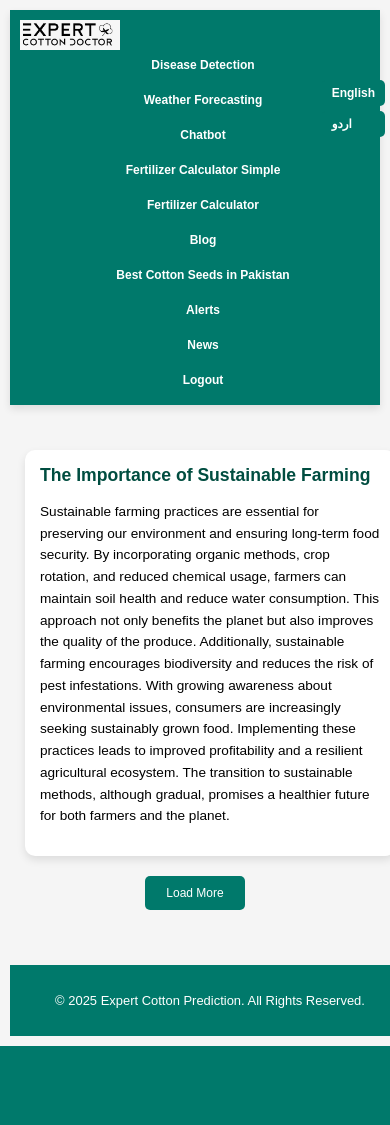
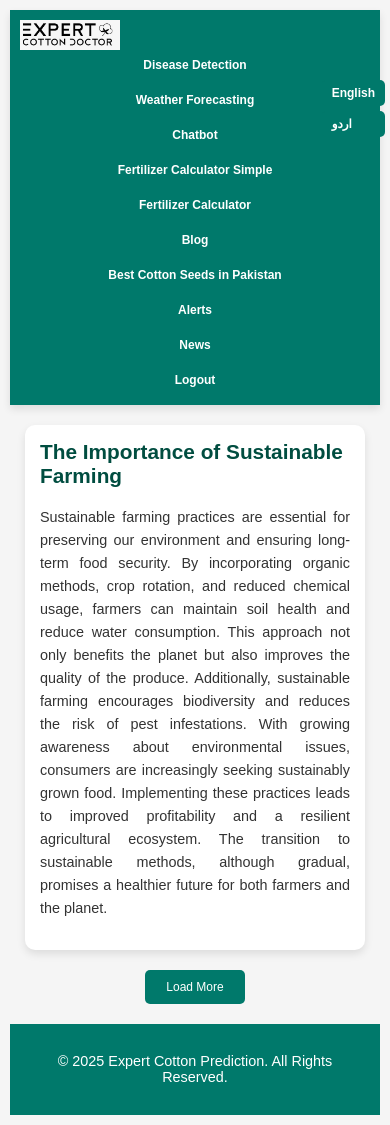
Before and after one commit to SibghaBhatti/cotton-disease-web-app, a Flask app: template templates/blog.html in a window 390 px wide. Before the commit the page ends 1046 px from the top, so only its background shows below. Run offline with Flask 3, Linux system fonts and the light colour scheme; the template is opened without the code that fills it, so the values that code supplies are empty.

Commit message:
Update blog.html

```diff
--- a/templates/blog.html
+++ b/templates/blog.html
@@ -5,62 +5,35 @@
     <meta name="viewport" content="width=device-width, initial-scale=1.0" />
     <title>{{ _('Blog') }}</title>
     <style>
+      /* Global Reset */
+      * {
+        box-sizing: border-box;
+      }
+
       html,
       body {
         max-width: 100%;
         overflow-x: hidden;
+        margin: 0;
+        padding: 0;
       }
-      div#post-list {
-    width: 195%;
+
+      body {
+        font-family: Arial, sans-serif;
+        background-color: #f5f5f5;
       }
+
       a {
         color: #00796b;
         text-decoration: none;
         font-weight: bold;
-        padding: 10px 15px;
-        border-radius: 5px;
-        transition: background-color 0.3s, color 0.3s;
+        transition: color 0.3s;
       }
 
       a:hover {
-        background-color: #004d40;
-        color: #ffffff;
-      }
-      body {
-        font-family: Arial, sans-serif;
-        margin: 0;
-        padding: 0;
-        background-color: #f5f5f5;
-      }
-      .heading {
-        text-align: center;
-        padding: 20px;
-      }
-      .blog-posts {
-        padding: 20px;
-        text-align: center;
-      }
-      .title {
-        color: #00796b;
-        font-size: 2.5em;
-      }
-      .post-list {
-        display: flex;
-        flex-wrap: wrap;
-        justify-content: center;
-      }
-      .post {
-        background-color: #fff;
-        border-radius: 10px;
-        box-shadow: 0 4px 8px rgba(0, 0, 0, 0.1);
-        padding: 20px;
-        margin: 10px;
-        width: 300px;
-        text-align: left;
-      }
-      .post h2 {
         color: #004d40;
       }
+
       /* Navigation Styles */
       nav {
         background-color: #00796b;
@@ -71,7 +44,6 @@
         align-items: center;
         box-shadow: 0 4px 8px rgba(0, 0, 0, 0.1);
         width: 100%;
-        box-sizing: border-box;
       }
 
       nav .logo {
@@ -94,6 +66,7 @@
         color: white;
         text-decoration: none;
         font-size: 13px;
+        padding: 10px;
       }
 
       nav .links a:hover {
@@ -123,6 +96,55 @@
         color: #ffffff;
       }
 
+      /* Blog Container */
+      .blog-container {
+        max-width: 800px;
+        margin: 20px auto;
+        padding: 0 20px;
+      }
+
+      #post-list {
+        width: 100%;
+      }
+
+      .post {
+        background: #fff;
+        padding: 20px;
+        margin-bottom: 20px;
+        border-radius: 10px;
+        box-shadow: 0 4px 8px rgba(0, 0, 0, 0.1);
+      }
+
+      .post h2 {
+        color: #004d40;
+        margin-top: 0;
+        font-size: 1.8em;
+        text-align: left;
+      }
+
+      .post p {
+        line-height: 1.6;
+        color: #333;
+        text-align: justify;
+      }
+
+      #load-more {
+        display: block;
+        width: 150px;
+        margin: 20px auto;
+        background-color: #00796b;
+        color: #fff;
+        border: none;
+        padding: 10px;
+        border-radius: 5px;
+        cursor: pointer;
+        font-size: 16px;
+      }
+
+      #load-more:hover {
+        background-color: #004d40;
+      }
+
       /* Footer */
       footer {
         background-color: #00796b;
@@ -142,63 +164,79 @@
       footer a:hover {
         text-decoration: underline;
       }
+
+      /* Responsive Design */
+      @media (max-width: 768px) {
         body {
-      font-family: Arial, sans-serif;
-      background-color: #f5f5f5;
-      margin: 0;
-      padding: 0;
-    }
-    .blog-container {
-      max-width: 600px;
-      margin: 20px auto;
-      padding: 0 10px;
-    }
-    .post {
-      background: #fff;
-      padding: 20px;
-      margin-bottom: 20px;
-      width: 50%;
-      border-radius: 10px;
-      box-shadow: 0 4px 8px rgba(0,0,0,0.1);
-    }
-    .post h2 {
-      color: #004d40;
-      margin-top: 0;
-    }
-    .post p {
-      line-height: 1.6;
-    }
-    #load-more {
-      display: block;
-      width: 150px;
-      margin: 20px auto;
-      background-color: #00796b;
-      color: #fff;
-      border: none;
           padding: 10px;
-      border-radius: 5px;
-      cursor: pointer;
-      font-size: 16px;
-    }
-    #load-more:hover {
-      background-color: #004d40;
-    }
-      /* Fix post-list width and add responsive styles */
-#post-list {
-  width: 100% !important; /* Override the 195% width */
         }
 
-@media (max-width: 768px) {
         .blog-container {
-    padding: 15px;
+          max-width: 100%;
+          padding: 0 15px;
         }
 
         .post {
-    width: 100%;
-    margin: 10px 0;
           padding: 15px;
+          margin-bottom: 15px;
         }
 
+        .post h2 {
+          font-size: 1.5em;
+        }
+
+        .post p {
+          font-size: 0.95em;
+        }
+
+        #load-more {
+          width: 120px;
+          font-size: 14px;
+        }
+
+        nav {
+          flex-direction: column;
+          align-items: flex-start;
+          padding: 10px;
+        }
+
+        nav .logo img {
+          width: 120px;
+        }
+
+        nav .links {
+          flex-direction: column;
+          width: 100%;
+          gap: 5px;
+        }
+
+        nav .links a {
+          display: block;
+          padding: 10px;
+          font-size: 14px;
+          width: 100%;
+          text-align: center;
+        }
+
+        .language-selection {
+          top: 80px;
+          right: 5px;
+          flex-direction: column;
+          gap: 5px;
+        }
+
+        .language-selection a {
+          padding: 8px 12px;
+          font-size: 14px;
+        }
+
+        footer {
+          padding: 15px;
+          font-size: 0.9em;
+        }
+      }
+
+      @media (max-width: 480px) {
         .post h2 {
           font-size: 1.3em;
         }
@@ -208,126 +246,22 @@
         }
 
         #load-more {
-    width: 120px;
-    font-size: 14px;
-  }
-}
-
-@media (max-width: 480px) {
-  .post h2 {
-    font-size: 1.1em;
-  }
-
-  .post p {
-    font-size: 0.85em;
-  }
-
-  #load-more {
           width: 100px;
           font-size: 12px;
         }
-}
-      @media (max-width: 768px) {
-    body {
-      padding: 10px;
-    }
-    nav {
-      flex-direction: column;
-      align-items: flex-start;
-      padding: 10px;
-    }
-    nav .logo img {
-      width: 120px;
-    }
-    nav .links {
-      flex-direction: column;
-      width: 100%;
-      gap: 5px;
-    }
-    nav .links a {
-      display: block;
-      padding: 10px;
-      font-size: 14px;
-      width: 100%;
-      text-align: center;
-    }
-    .container,
-    .main-content {
-      width: 95%;
-      padding: 20px;
-      margin: 10px auto;
-    }
-    h1 {
-      font-size: 1.8em;
-    }
-    p,
-    li,
-    label {
-      font-size: 1em;
-    }
-    .language-selection {
-      top: 80px;
-      right: 5px;
-      flex-direction: column;
-      gap: 5px;
-    }
-    .language-selection a {
-      padding: 8px 12px;
-      font-size: 14px;
-    }
-    footer {
-      padding: 15px;
-      font-size: 0.9em;
-    }
-    footer a {
-      margin: 5px;
-      font-size: 0.9em;
-    }
-    form input[type="text"],
-    form input[type="number"],
-    form input[type="email"],
-    form input[type="password"],
-    form select,
-    form button,
-    form input[type="submit"] {
-      font-size: 0.9em;
-      padding: 8px;
-    }
-  }
 
-  @media (max-width: 480px) {
         nav .logo img {
           width: 100px;
         }
+
         nav .links a {
           font-size: 12px;
           padding: 8px;
         }
-    .container,
-    .main-content {
-      padding: 15px;
-    }
-    h1 {
-      font-size: 1.5em;
-    }
-    p,
-    li,
-    label {
-      font-size: 0.9em;
-    }
+
         .language-selection a {
           padding: 6px 10px;
           font-size: 12px;
-    }
-    form input[type="text"],
-    form input[type="number"],
-    form input[type="email"],
-    form input[type="password"],
-    form select,
-    form button,
-    form input[type="submit"] {
-      font-size: 0.85em;
-      padding: 7px;
         }
       }
     </style>
@@ -338,23 +272,13 @@
         <img src="{{ url_for('static', filename='logo.jpg') }}" alt="Header" />
       </div>
       <div class="links">
-        <a href="{{ url_for('disease_detection') }}"
-          >{{ _('Disease Detection') }}</a
-        >
-        <a href="{{ url_for('weather_forecasting') }}"
-          >{{ _('Weather Forecasting') }}</a
-        >
+        <a href="{{ url_for('disease_detection') }}">{{ _('Disease Detection') }}</a>
+        <a href="{{ url_for('weather_forecasting') }}">{{ _('Weather Forecasting') }}</a>
         <a href="{{ url_for('chatbot') }}">{{ _('Chatbot') }}</a>
-        <a href="{{ url_for('n_fertilizer') }}"
-          >{{ _('Fertilizer Calculator Simple') }}</a
-        >
-        <a href="{{ url_for('fertilizer_calculator') }}"
-          >{{ _('Fertilizer Calculator') }}</a
-        >
+        <a href="{{ url_for('n_fertilizer') }}">{{ _('Fertilizer Calculator Simple') }}</a>
+        <a href="{{ url_for('fertilizer_calculator') }}">{{ _('Fertilizer Calculator') }}</a>
         <a href="{{ url_for('blog') }}">{{ _('Blog') }}</a>
-        <a href="{{ url_for('cotton_seeds') }}"
-          >{{ _('Best Cotton Seeds in Pakistan') }}</a
-        >
+        <a href="{{ url_for('cotton_seeds') }}">{{ _('Best Cotton Seeds in Pakistan') }}</a>
         <a href="{{ url_for('alerts') }}">{{ _('Alerts') }}</a>
         <a href="{{ url_for('news') }}">{{ _('News') }}</a>
         <a href="{{ url_for('logout') }}">{{ _('Logout') }}</a>
@@ -365,17 +289,6 @@
       <a href="{{ url_for('set_language', language='en') }}">English</a>
       <a href="{{ url_for('set_language', language='ur') }}">اردو</a>
     </div>
-    <!-- <section class="blog-posts">
-      <h1 class="title">{{ _('Latest Articles') }}</h1>
-      <div class="post-list">
-        {% for post in posts %}
-        <div class="post">
-          <h2>{{ _(post.title) }}</h2>
-          <p>{{ _(post.content) }}</p>
-        </div>
-        {% endfor %}
-      </div>
-    </section> -->
 
     <div class="blog-container">
       <div id="post-list">
@@ -401,8 +314,8 @@
         }
       ];
 
-    let currentIndex = 0; // Track how many posts have been loaded
-    const postsPerLoad = 1; // Load one post per click
+      let currentIndex = 0;
+      const postsPerLoad = 1;
 
       function loadPosts() {
         const postList = document.getElementById('post-list');
@@ -418,21 +331,13 @@
         }
       }
 
-    // Initially load the first post
       loadPosts();
 
-    // Load more posts on button click
       document.getElementById('load-more').addEventListener('click', loadPosts);
     </script>
 
     <footer>
-      <!-- <a href="#">Privacy Policy</a>
-      <a href="#">About Us</a>
-      <a href="#">Contact Us</a>
-      <a href="#">Disclaimer</a>
-      <a href="#">DMCA Policy</a>
-      <a href="#">Sitemap</a> -->
-      <p>&copy; 2025 Expert Cotton Prediction. All Rights Reserved.</p>
+      <p>© 2025 Expert Cotton Prediction. All Rights Reserved.</p>
     </footer>
   </body>
 </html>
```
Lines whose indentation alone changed are shown as unchanged.
